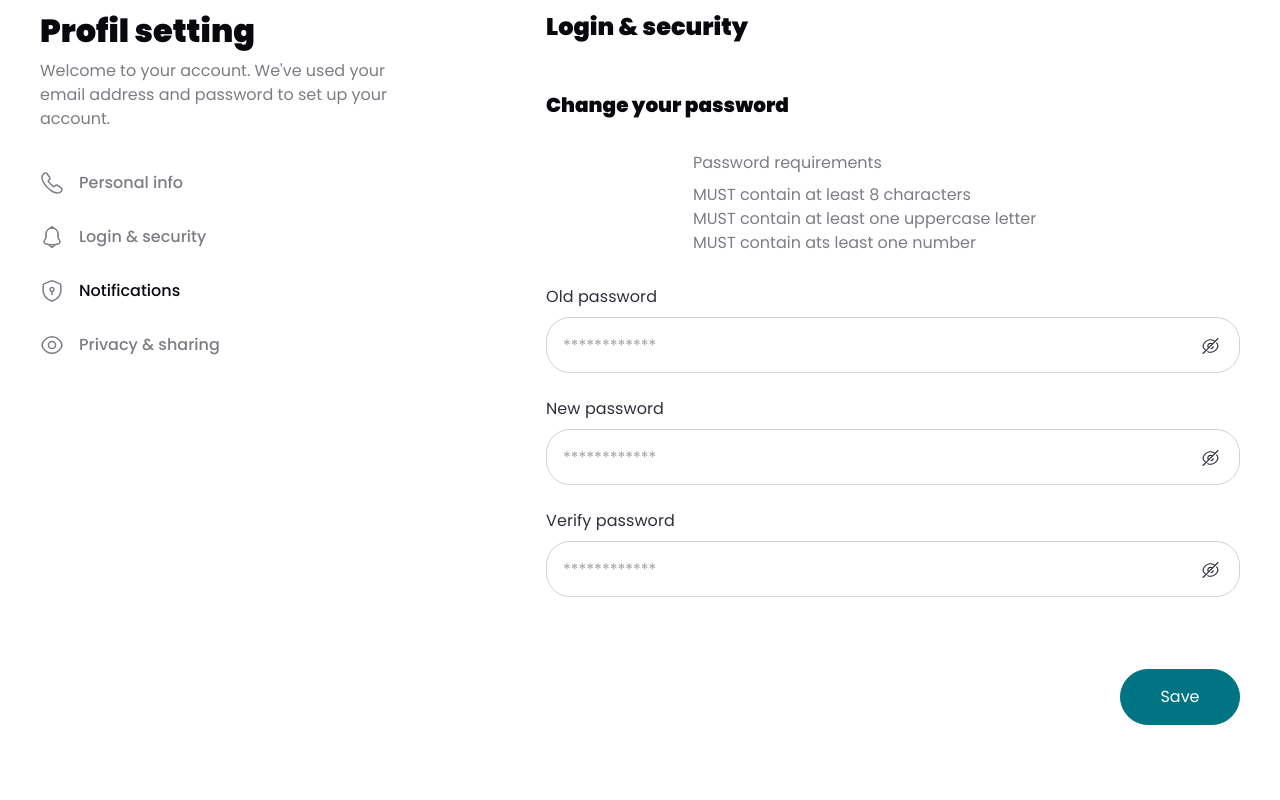
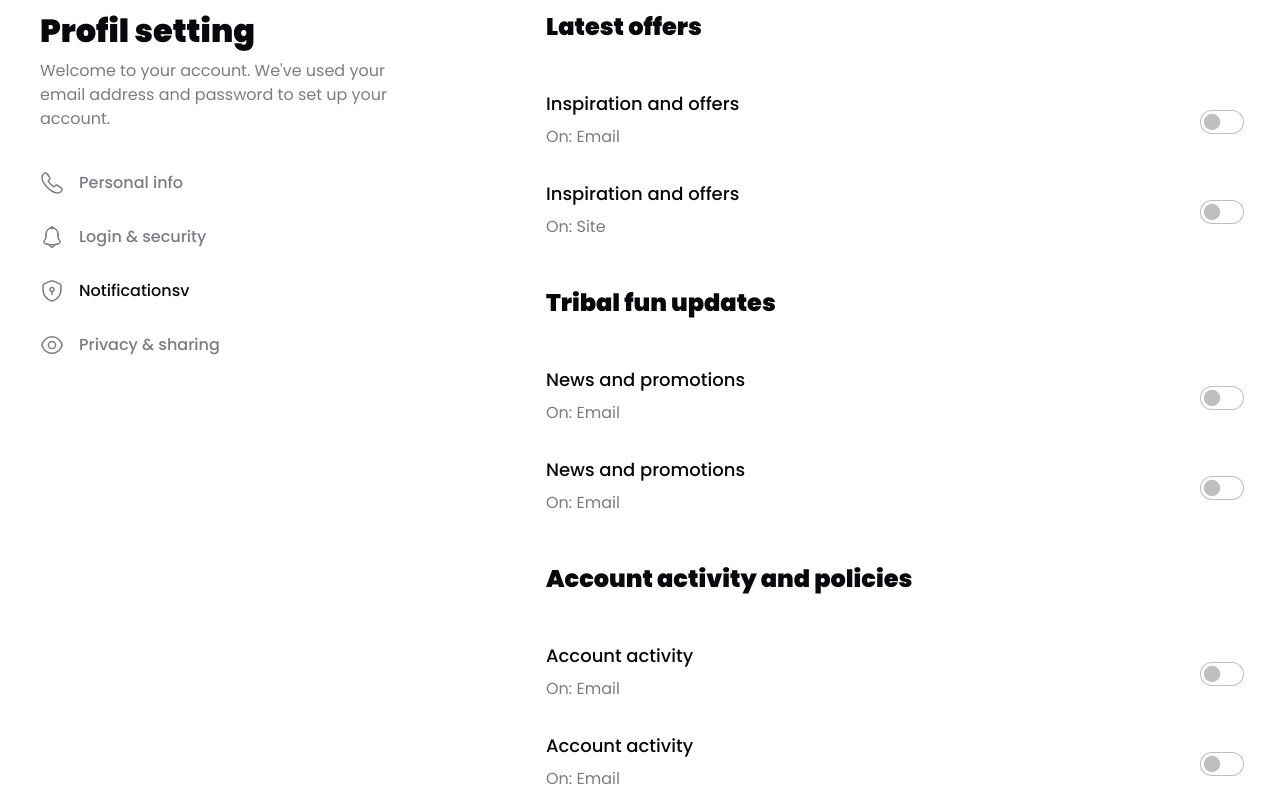
Before and after one commit to heliconho/tribalfun, a React (Create React App) app: page /setting/notification in a window 1280 px wide. Shown: the part 520-1320 px from the top of the page. Built offline with nearby package versions, Linux system fonts and the light colour scheme; a web font is replaced by a local one.

Commit message:
account setting notify

```diff
--- a/src/App.js
+++ b/src/App.js
@@ -8,6 +8,7 @@ import "slick-carousel/slick/slick.css";
 import "./App.scss";
 import Account from "./pages/account/Account";
 import AccountLoginAndSecurity from "./pages/account/AccountLoginAndSecurity";
+import Notification from "./pages/account/Notification";
 import ConfirmEmailPage from "./pages/auth/ConfirmEmailPage";
 import ForgetPassPage from "./pages/auth/ForgetPassPage";
 import SignInPage from "./pages/auth/SignInPage";
@@ -80,10 +81,7 @@ function App() {
 							path="login-and-security"
 							element={<AccountLoginAndSecurity />}
 						/>
-						<Route
-							path="notification"
-							element={<AccountLoginAndSecurity />}
-						/>
+						<Route path="notification" element={<Notification />} />
 						<Route
 							path="privacy-and-sharing"
 							element={<AccountLoginAndSecurity />}
--- a/src/App.scss
+++ b/src/App.scss
@@ -3105,6 +3105,40 @@ footer {
 		padding-top: 20px;
 	}
 }
+.wallet-section-inner {
+	.grp {
+		&:not(:last-child) {
+			margin-bottom: 48px;
+		}
+	}
+}
 .mb-30 {
 	margin-bottom: 30px;
 }
+.form-check-input:checked {
+	background-color: var(--base);
+	border-color: var(--base);
+}
+.form-switch-wrapper {
+	display: flex;
+	flex-wrap: wrap;
+	justify-content: space-between;
+	align-items: center;
+	margin-bottom: 32px;
+	h5 {
+		font-size: 18px;
+		line-height: 26px;
+		letter-spacing: 0.005em;
+		color: #09080d;
+		margin-bottom: 32px;
+	}
+}
+.form--switch {
+	padding: 0;
+	max-width: 0;
+}
+.form-switch .form-check-input {
+	height: 24px !important;
+	width: 44px !important;
+	box-shadow: none !important;
+}
--- a/src/pages/account/Account.jsx
+++ b/src/pages/account/Account.jsx
@@ -1,34 +1,16 @@
 import React from "react";
-import { NavLink } from "react-router-dom";
-import { EyeIcon, EyeIcon2, Personal, Phone } from "../../Icon";
-import BreadcrumbTwo from "../../components/BreadcrumbTwo";
-import HomeLayout from "../../components/HomeLayout";
 import Input from "../../components/Input";
+import AccountLayout from "./AccountLayout";
 
 const Account = () => {
 	return (
 		<>
-			<HomeLayout>
-				<BreadcrumbTwo
-					subtitle="Profile"
-					title="Account Setting"
-					text="Hey, 陳大文"
-				/>
-				<section className="wallet-section contact-content-section px-3 py-120">
-					<div className="container">
-						<div className="wallet-section-wrapper flex-wrap contact-content">
-							<AccountSettingSidebar />
-							<div
-								className="wallet-section-inner"
-								style={{ minWidth: "320px" }}
-							>
+			<AccountLayout>
+				<div className="wallet-section-inner" style={{ minWidth: "320px" }}>
 					<h4 className="title">Personal info</h4>
 					<Input label="First Name" placeholder="大文" />
 					<Input label="Last Name" placeholder="陳" />
-								<Input
-									label="Email"
-									placeholder="Davidchan@gmail.com"
-								/>
+					<Input label="Email" placeholder="Davidchan@gmail.com" />
 					<Input label="Phone" placeholder="Phone" />
 					<div className="d-flex flex-wrap justify-content-end">
 						<button
@@ -40,45 +22,7 @@ const Account = () => {
 						</button>
 					</div>
 				</div>
-						</div>
-					</div>
-				</section>
-			</HomeLayout>
-		</>
-	);
-};
-export const AccountSettingSidebar = () => {
-	return (
-		<>
-			<div className="sidebar-menu" style={{ maxWidth: "350px" }}>
-				<h3 className="title">Profil setting</h3>
-				<p>
-					Welcome to your account. We've used your email address and
-					password to set up your account.
-				</p>
-				<ul>
-					<li>
-						<NavLink to="/setting/personal-info">
-							<Phone /> Personal info
-						</NavLink>
-					</li>
-					<li>
-						<NavLink to="/setting/login-and-security">
-							<Personal /> Login & security
-						</NavLink>
-					</li>
-					<li>
-						<NavLink to="/setting/notification">
-							<EyeIcon2 /> Notificationsv
-						</NavLink>
-					</li>
-					<li>
-						<NavLink to="/setting/privacy-and-sharing">
-							<EyeIcon /> Privacy & sharing
-						</NavLink>
-					</li>
-				</ul>
-			</div>
+			</AccountLayout>
 		</>
 	);
 };
--- /dev/null
+++ b/src/pages/account/AccountLayout.jsx
@@ -0,0 +1,64 @@
+import React from "react";
+import { NavLink } from "react-router-dom";
+import { EyeIcon, EyeIcon2, Personal, Phone } from "../../Icon";
+import BreadcrumbTwo from "../../components/BreadcrumbTwo";
+import HomeLayout from "../../components/HomeLayout";
+
+const AccountLayout = ({ children }) => {
+	return (
+		<>
+			<HomeLayout>
+				<BreadcrumbTwo
+					subtitle="Profile"
+					title="Account Setting"
+					text="Hey, 陳大文"
+				/>
+				<section className="wallet-section contact-content-section px-3 py-120">
+					<div className="container">
+						<div className="wallet-section-wrapper flex-wrap contact-content">
+							<AccountSettingSidebar />
+							{children}
+						</div>
+					</div>
+				</section>
+			</HomeLayout>
+		</>
+	);
+};
+export const AccountSettingSidebar = () => {
+	return (
+		<>
+			<div className="sidebar-menu" style={{ maxWidth: "350px" }}>
+				<h3 className="title">Profil setting</h3>
+				<p>
+					Welcome to your account. We've used your email address and
+					password to set up your account.
+				</p>
+				<ul>
+					<li>
+						<NavLink to="/setting/personal-info">
+							<Phone /> Personal info
+						</NavLink>
+					</li>
+					<li>
+						<NavLink to="/setting/login-and-security">
+							<Personal /> Login & security
+						</NavLink>
+					</li>
+					<li>
+						<NavLink to="/setting/notification">
+							<EyeIcon2 /> Notificationsv
+						</NavLink>
+					</li>
+					<li>
+						<NavLink to="/setting/privacy-and-sharing">
+							<EyeIcon /> Privacy & sharing
+						</NavLink>
+					</li>
+				</ul>
+			</div>
+		</>
+	);
+};
+
+export default AccountLayout;
--- a/src/pages/account/AccountLoginAndSecurity.jsx
+++ b/src/pages/account/AccountLoginAndSecurity.jsx
@@ -1,38 +1,27 @@
 import React from "react";
-import { NavLink } from "react-router-dom";
-import { EyeIcon, EyeIcon2, Personal, Phone } from "../../Icon";
-import BreadcrumbTwo from "../../components/BreadcrumbTwo";
-import HomeLayout from "../../components/HomeLayout";
 import Input from "../../components/Input";
+import AccountLayout from "./AccountLayout";
 
 const AccountLoginAndSecurity = () => {
 	return (
 		<>
-			<HomeLayout>
-				<BreadcrumbTwo
-					subtitle="Profile"
-					title="Account Setting"
-					text="Hey, 陳大文"
-				/>
-				<section className="wallet-section contact-content-section px-3 py-120">
-					<div className="container">
-						<div className="wallet-section-wrapper flex-wrap contact-content">
-							<AccountSettingSidebar />
-							<div
-								className="wallet-section-inner"
-								style={{ minWidth: "320px" }}
-							>
+			<AccountLayout>
+				<AccountLoginAndArticle />
+			</AccountLayout>
+		</>
+	);
+};
+export const AccountLoginAndArticle = () => {
+	return (
+		<>
+			<div className="wallet-section-inner" style={{ minWidth: "320px" }}>
 				<h4 className="title mb-30">Login & security</h4>
 				<h3 className="subtitle">Change your password</h3>
-								<div
-									style={{ maxWidth: "400px", margin: "0 auto 30px" }}
-								>
+				<div style={{ maxWidth: "400px", margin: "0 auto 30px" }}>
 					<div className="mb-2">Password requirements</div>
 					<ul>
 						<li>MUST contain at least 8 characters</li>
-										<li>
-											MUST contain at least one uppercase letter
-										</li>
+						<li>MUST contain at least one uppercase letter</li>
 						<li>MUST contain ats least one number</li>
 					</ul>
 				</div>
@@ -61,46 +50,8 @@ const AccountLoginAndSecurity = () => {
 					</button>
 				</div>
 			</div>
-						</div>
-					</div>
-				</section>
-			</HomeLayout>
 		</>
 	);
 };
-export const AccountSettingSidebar = () => {
-	return (
-		<>
-			<div className="sidebar-menu" style={{ maxWidth: "350px" }}>
-				<h3 className="title">Profil setting</h3>
-				<p>
-					Welcome to your account. We've used your email address and
-					password to set up your account.
-				</p>
-				<ul>
-					<li>
-						<NavLink to="/setting/personal-info">
-							<Phone /> Personal info
-						</NavLink>
-					</li>
-					<li>
-						<NavLink to="/setting/login-and-security">
-							<Personal /> Login & security
-						</NavLink>
-					</li>
-					<li>
-						<NavLink to="/setting/notification">
-							<EyeIcon2 /> Notifications
-						</NavLink>
-					</li>
-					<li>
-						<NavLink to="/setting/privacy-and-sharing">
-							<EyeIcon /> Privacy & sharing
-						</NavLink>
-					</li>
-				</ul>
-			</div>
-		</>
-	);
-};
+
 export default AccountLoginAndSecurity;
--- /dev/null
+++ b/src/pages/account/Notification.jsx
@@ -0,0 +1,102 @@
+import React from "react";
+import AccountLayout from "./AccountLayout";
+
+const Notification = () => {
+	return (
+		<AccountLayout>
+			<div className="wallet-section-inner" style={{ minWidth: "320px" }}>
+				<div className="grp">
+					<h3 className="title">Latest offers</h3>
+					<div className="form-switch-wrapper">
+						<div className="left">
+							<h6>Inspiration and offers</h6>
+							<span>On: Email</span>
+						</div>
+						<div className="right">
+							<div className="form-check form-switch form--switch">
+								<input className="form-check-input" type="checkbox" />
+							</div>
+						</div>
+					</div>
+					<div className="form-switch-wrapper">
+						<div className="left">
+							<h6>Inspiration and offers</h6>
+							<span>On: Site</span>
+						</div>
+						<div className="right">
+							<div className="form-check form-switch form--switch">
+								<input className="form-check-input" type="checkbox" />
+							</div>
+						</div>
+					</div>
+				</div>
+				<div className="grp">
+					<h3 className="title">Tribal fun updates</h3>
+					<div className="form-switch-wrapper">
+						<div className="left">
+							<h6>News and promotions</h6>
+							<span>On: Email</span>
+						</div>
+						<div className="right">
+							<div className="form-check form-switch form--switch">
+								<input className="form-check-input" type="checkbox" />
+							</div>
+						</div>
+					</div>
+					<div className="form-switch-wrapper">
+						<div className="left">
+							<h6>News and promotions</h6>
+							<span>On: Email</span>
+						</div>
+						<div className="right">
+							<div className="form-check form-switch form--switch">
+								<input className="form-check-input" type="checkbox" />
+							</div>
+						</div>
+					</div>
+				</div>
+				<div className="grp">
+					<h3 className="title">Account activity and policies</h3>
+					<div className="form-switch-wrapper">
+						<div className="left">
+							<h6>Account activity</h6>
+							<span>On: Email</span>
+						</div>
+						<div className="right">
+							<div className="form-check form-switch form--switch">
+								<input className="form-check-input" type="checkbox" />
+							</div>
+						</div>
+					</div>
+					<div className="form-switch-wrapper">
+						<div className="left">
+							<h6>Account activity</h6>
+							<span>On: Email</span>
+						</div>
+						<div className="right">
+							<div className="form-check form-switch form--switch">
+								<input className="form-check-input" type="checkbox" />
+							</div>
+						</div>
+					</div>
+				</div>
+				<div className="grp">
+					<h3 className="title">Booking Reminders</h3>
+					<div className="form-switch-wrapper">
+						<div className="left">
+							<h6>Reminders</h6>
+							<span>On: Email</span>
+						</div>
+						<div className="right">
+							<div className="form-check form-switch form--switch">
+								<input className="form-check-input" type="checkbox" />
+							</div>
+						</div>
+					</div>
+				</div>
+			</div>
+		</AccountLayout>
+	);
+};
+
+export default Notification;
```
Lines whose indentation alone changed are shown as unchanged.
